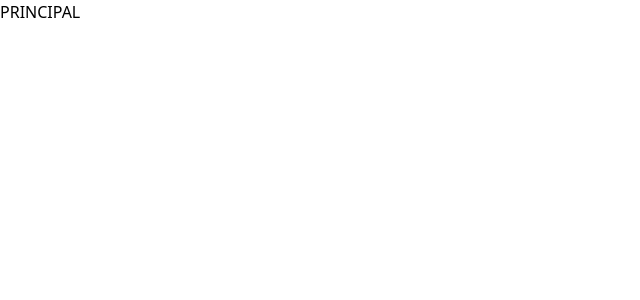
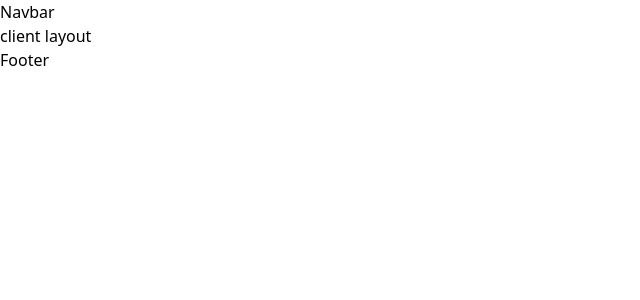
Before and after one commit to christopherCuadros/TiendaVirtual, a React (Vite) app: page / in a window 1280 px wide. Shown: the top 300 px of the page, without its empty margins (0-640 px from the left). Built offline with nearby package versions, Linux system fonts and the light colour scheme.

Commit message:
componnetes

```diff
--- a/src/App.jsx
+++ b/src/App.jsx
@@ -1,8 +1,9 @@
+import ClientLayout from "./layout/ClientLayout"
 function App() {
 
   return (
     <>
-      <div>PRINCIPAL</div>
+      <ClientLayout/>
     </>
   )
 }
--- /dev/null
+++ b/src/components/Footer.jsx
@@ -0,0 +1,9 @@
+const Footer = () => {
+    return(
+
+        <div>Footer</div>
+
+    )
+}
+
+export default Footer;
--- a/src/components/Navbar.jsx
+++ b/src/components/Navbar.jsx
@@ -0,0 +1,9 @@
+const Navbar = () => {
+    return(
+
+        <div>Navbar</div>
+
+    )
+}
+
+export default Navbar;
--- /dev/null
+++ b/src/layout/ClientLayout.jsx
@@ -0,0 +1,14 @@
+import Navbar from "../components/Navbar";
+import Footer from "../components/Footer";
+const ClientLayout = () => {
+    return(
+        <>
+            <Navbar/>
+                <div>client layout</div>
+            <Footer/>
+        </>
+
+    )
+}
+
+export default ClientLayout;
```
Also changed, not shown: src/components/CardProduct.jsx (added, +9 -0 lines), src/components/login.jsx (+9 -0 lines).
